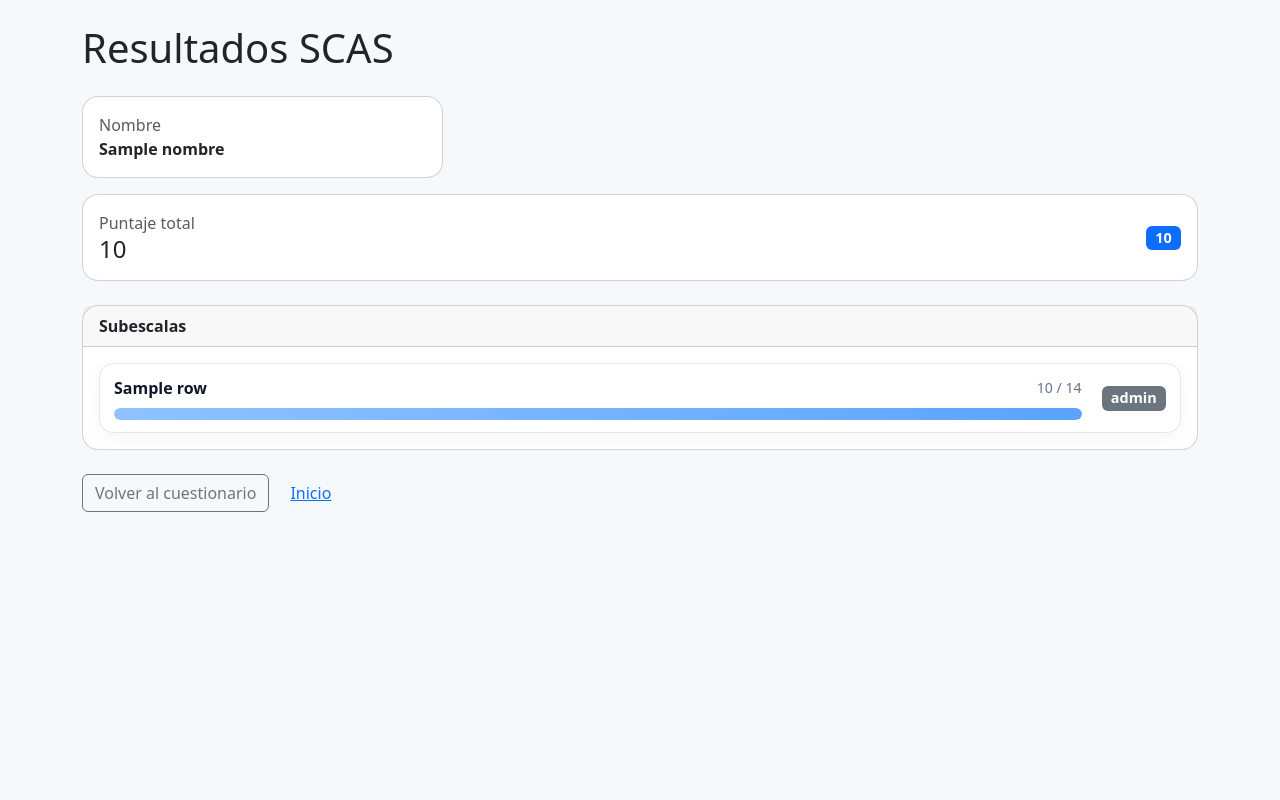
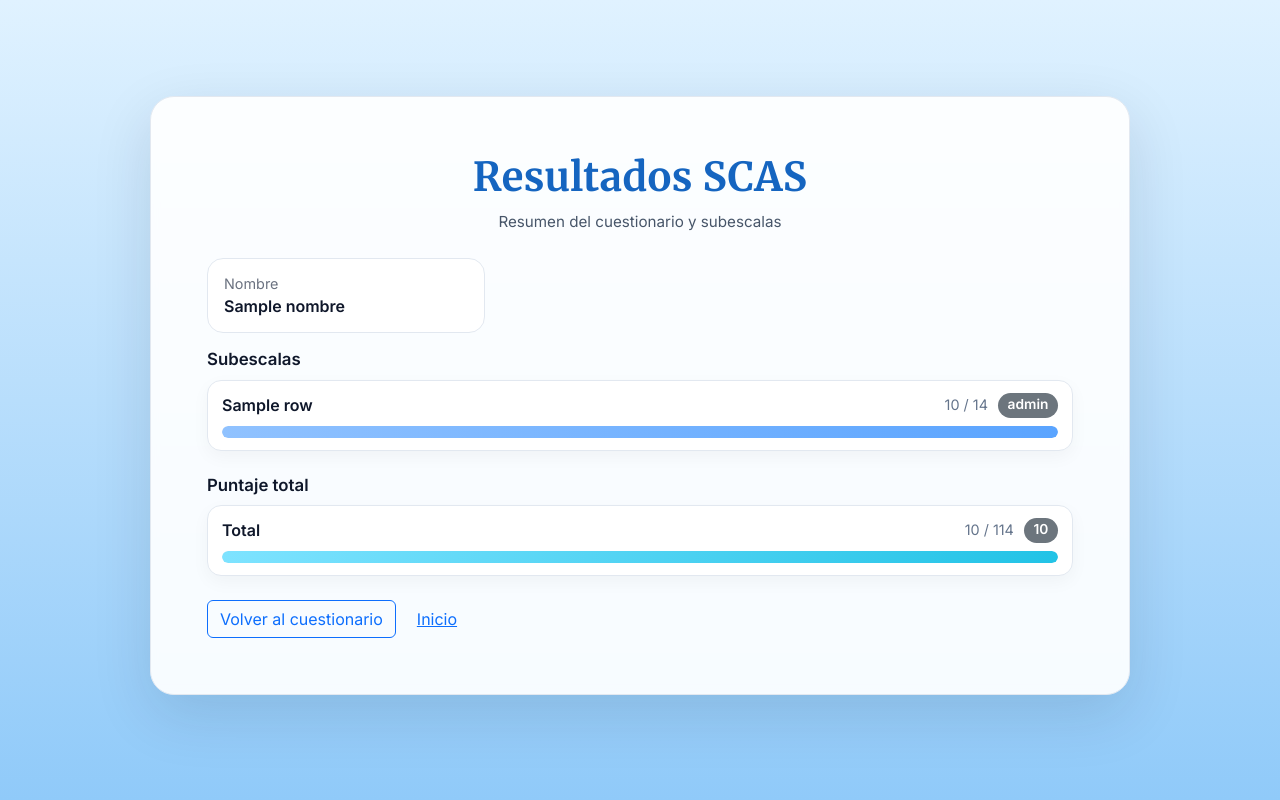
Before and after one commit to MirellaYuriko1/Tesis_clon, a Flask app: template templates/resultado.html in a window 1280 px wide. Run offline with Flask 3, Linux system fonts and the light colour scheme; the template is opened without the code that fills it: most values are stand-ins (such as "Sample title", 1, 10 or a date in 2020).

Commit message:
Actualizar

```diff
--- a/templates/resultado.html
+++ b/templates/resultado.html
@@ -5,120 +5,178 @@
   <meta name="viewport" content="width=device-width, initial-scale=1"/>
   <title>Resultados SCAS</title>
 
-  <link href="https://cdn.jsdelivr.net/npm/bootstrap@5.3.3/dist/css/bootstrap.min.css" rel="stylesheet"/>
+  <link href="https://cdn.jsdelivr.net/npm/bootstrap@5.3.3/dist/css/bootstrap.min.css" rel="stylesheet">
+  <link href="https://fonts.googleapis.com/css2?family=Merriweather:wght@700&family=Inter:wght@400;500;600&display=swap" rel="stylesheet">
+
   <style>
-    body{ background:#f6f9fc; }
-    .card{ border-radius:16px; }
-    .badge-level{ font-size:.9rem; }
+    :root{
+      --bg1:#e0f2ff; --bg2:#90caf9;
+      --ink:#0f172a; --muted:#475569;
+      --brand:#1e88e5; --brand-dark:#1565c0;
+      --panel:#ffffff; --line:#e2e8f0;
+      --radius:24px; --shadow:0 20px 60px rgba(2,21,46,.12);
+    }
 
-    /* ===== Subescalas: estilo barras tipo “calculando” ===== */
-    .scas-title{ font-size:1.05rem; font-weight:700; color:#0f172a; }
+    html, body { height: 100%; }
+    body{
+      margin:0;
+      font-family: 'Inter', system-ui, -apple-system, Segoe UI, Roboto, Arial, sans-serif;
+      color: var(--ink);
+      background: linear-gradient(180deg, var(--bg1) 0%, var(--bg2) 100%);
+    }
+
+    /* Contenedor tipo hero (mismo look del index) */
+    .hero{ padding-block: clamp(48px, 8vw, 96px); }
+    .hero-card{
+      max-width: 980px; margin-inline: auto;
+      background: rgba(255,255,255,.92); backdrop-filter: blur(4px);
+      border: 1px solid var(--line); border-radius: var(--radius);
+      box-shadow: var(--shadow);
+      padding: clamp(24px, 5vw, 56px);
+    }
+    h1{
+      font-family: 'Merriweather', serif; font-weight: 700; text-align: center;
+      color: var(--brand-dark); font-size: clamp(26px, 4vw, 40px); margin-bottom: 10px;
+      letter-spacing:.3px;
+    }
+    .subtitle{ text-align:center; color:var(--muted); margin-bottom: 24px; font-size: .95rem; }
+
+    /* Datos principales */
+    .info-tile{
+      background:#fff; border:1px solid var(--line); border-radius:16px; padding:14px 16px;
+    }
+    .info-tile .label{ color:#6b7280; font-size:.9rem; }
+    .info-tile .value{ font-weight:600; }
+
+    .badge-level{ font-size:.86rem; border-radius:999px; padding:.35rem .6rem; font-weight:700; }
+
+    /* Rosado para “Alto” */
+    .bg-rose { background:#fde2f2 !important; color:#9d174d !important; border:1px solid #f9c6e6; }
+
+    /* ===== Barras estáticas tipo “calculando” ===== */
+    .scas-title{ font-size:1.05rem; font-weight:700; color:#0f172a; margin-bottom:10px; }
     .scas-list{ display:grid; gap:14px; }
     .scas-item{
-      display:grid; grid-template-columns:1fr auto; align-items:center;
-      gap:12px; padding:12px 14px; border:1px solid #e5e7eb; border-radius:14px;
-      background:#fff; box-shadow:0 6px 18px rgba(0,0,0,.04);
+      border:1px solid var(--line); border-radius:14px; background:#fff;
+      box-shadow:0 6px 18px rgba(0,0,0,.04); padding:12px 14px;
     }
-    .scas-left{ min-width:0; }
-    .scas-top{ display:flex; justify-content:space-between; align-items:center; gap:10px; margin-bottom:8px; }
-    .scas-name{ font-weight:600; color:#0f172a; white-space:nowrap; overflow:hidden; text-overflow:ellipsis; }
-    .scas-score{ font-size:.88rem; color:#64748b; }
+    .scas-top{
+      display:flex; align-items:center; justify-content:space-between; gap:12px; margin-bottom:8px;
+      flex-wrap: wrap;
+    }
+    .scas-name{ font-weight:600; color:#0f172a; }
+    .scas-right{ display:flex; align-items:center; gap:10px; }
+    .scas-score{ font-size:.9rem; color:#64748b; }
 
-    /* Barra base (estática) */
     .scas-progress{ height:12px; background:#eef2f7; border-radius:999px; overflow:hidden; }
-    .scas-bar{ height:100%; width:100%; border-radius:999px; } /* siempre llena */
+    .scas-bar{ height:100%; width:100%; border-radius:999px; } /* estática: llena */
 
-    /* Paleta de colores suaves */
+    /* Paleta suave por subescala */
     .c1{ background:linear-gradient(90deg,#90c2ff,#5aa4ff); }
     .c2{ background:linear-gradient(90deg,#d9b6ff,#b58cff); }
     .c3{ background:linear-gradient(90deg,#ffc6a1,#ffa86b); }
     .c4{ background:linear-gradient(90deg,#a9e4d7,#65d1bd); }
     .c5{ background:linear-gradient(90deg,#ffe08a,#ffc64d); }
     .c6{ background:linear-gradient(90deg,#f7a4c0,#f178a1); }
-    .c7{ background:linear-gradient(90deg,#c9f0a8,#8de06b); }
-    .c8{ background:linear-gradient(90deg,#bcd2ff,#86a9ff); }
+    .c7{ background:linear-gradient(90deg,#bcd2ff,#86a9ff); }
+    .c8{ background:linear-gradient(90deg,#c9f0a8,#8de06b); }
 
-    /* Badges (reutilizamos tus colores de Bootstrap) */
-    @media (max-width:480px){ .scas-item{ grid-template-columns:1fr; gap:10px; } }
+    /* Color distinto para barra de Total */
+    .ctotal{ background: linear-gradient(90deg,#7ee3ff,#22c3e6); }
+
+    @media (max-width:576px){
+      .scas-right{ gap:8px; }
+    }
   </style>
 </head>
 <body>
-<div class="container py-4">
-  <h1 class="mb-4">Resultados SCAS</h1>
+  <main class="hero">
+    <section class="hero-card">
+
+      <h1>Resultados SCAS</h1>
+      <p class="subtitle">Resumen del cuestionario y subescalas</p>
 
       {% if notfound %}
-    <div class="alert alert-warning">
+        <div class="alert alert-warning mb-3">
           No se encontró un cuestionario guardado para este usuario.
         </div>
         <a href="/cuestionario?uid={{ uid }}" class="btn btn-primary">Ir al cuestionario</a>
+
       {% else %}
+        <!-- Datos principales -->
         <div class="row g-3 mb-3">
           <div class="col-md-4">
-        <div class="card p-3">
-            <div class="text-muted">Nombre</div>
-            <div class="fw-semibold">{{ nombre }}</div>
+            <div class="info-tile">
+              <div class="label">Nombre</div>
+              <div class="value">{{ nombre }}</div>
             </div>
           </div>
         </div>
 
-    <!-- Total -->
-    <div class="card mb-4">
-      <div class="card-body d-flex justify-content-between align-items-center">
-        <div>
-          <div class="text-muted">Puntaje total</div>
-          <div class="h4 mb-0">{{ total }}</div>
-        </div>
-        <div>
-          <span class="badge bg-primary badge-level">{{ nivel_total }}</span>
-        </div>
+        <!-- Subescalas -->
+        <h3 class="scas-title">Subescalas</h3>
+        <div class="scas-list">
+          {% for r in rows %}
+          <div class="scas-item">
+            <div class="scas-top">
+              <span class="scas-name">{{ r.label }}</span>
+
+              <!-- AQUI: score y badge en la misma línea -->
+              <div class="scas-right">
+                <span class="scas-score">{{ r.score }} / 14</span>
+                {% if r.level == 'Muy alto' %}
+                  <span class="badge badge-level bg-danger">{{ r.level }}</span>
+                {% elif r.level == 'Alto' %}
+                  <span class="badge badge-level bg-rose">{{ r.level }}</span>     <!-- rosado -->
+                {% elif r.level == 'Elevado' %}
+                  <span class="badge badge-level bg-warning text-dark">{{ r.level }}</span> <!-- amarillo -->
+                {% elif r.level == 'Normal' %}
+                  <span class="badge badge-level bg-success">{{ r.level }}</span>  <!-- verde -->
+                {% else %}
+                  <span class="badge badge-level bg-secondary">{{ r.level }}</span>
+                {% endif %}
               </div>
             </div>
 
-    <!-- Subescalas (nuevo diseño con barras estáticas) -->
-    <div class="card">
-      <div class="card-header fw-semibold">Subescalas</div>
-      <div class="card-body">
-        <h3 class="scas-title visually-hidden">Subescalas</h3>
-
-        <div class="scas-list">
-          {% for r in rows %}
-          <div class="scas-item">
-            <div class="scas-left">
-              <div class="scas-top">
-                <span class="scas-name">{{ r.label }}</span>
-                <span class="scas-score">{{ r.score }} / 14</span>
-              </div>
             <div class="scas-progress">
-                <!-- barra estática; solo cambia el color c1..c8 ciclando -->
               <div class="scas-bar {{ loop.cycle('c1','c2','c3','c4','c5','c6','c7','c8') }}"></div>
-              </div>
-            </div>
-
-            <!-- Nivel (mismo mapeo de colores que tenías) -->
-            <div class="ms-2">
-              {% if r.level == 'Muy alto' %}
-                <span class="badge bg-danger badge-level">{{ r.level }}</span>
-              {% elif r.level == 'Alto' %}
-                <span class="badge bg-warning text-dark badge-level">{{ r.level }}</span>
-              {% elif r.level == 'Elevado' %}
-                <span class="badge bg-info text-dark badge-level">{{ r.level }}</span>
-              {% elif r.level == 'Normal' %}
-                <span class="badge bg-success badge-level">{{ r.level }}</span>
-              {% else %}
-                <span class="badge bg-secondary badge-level">{{ r.level }}</span>
-              {% endif %}
             </div>
           </div>
           {% endfor %}
         </div>
+
+        <!-- Puntaje total (abajo, barra estática, muestra /114 y badge al costado) -->
+        <h3 class="scas-title mt-4">Puntaje total</h3>
+        <div class="scas-item">
+          <div class="scas-top">
+            <span class="scas-name">Total</span>
+            <div class="scas-right">
+              <span class="scas-score">{{ total }} / 114</span>
+              {% if nivel_total == 'Muy alto' %}
+                <span class="badge badge-level bg-danger">{{ nivel_total }}</span>
+              {% elif nivel_total == 'Alto' %}
+                <span class="badge badge-level bg-rose">{{ nivel_total }}</span>
+              {% elif nivel_total == 'Elevado' %}
+                <span class="badge badge-level bg-warning text-dark">{{ nivel_total }}</span>
+              {% elif nivel_total == 'Normal' %}
+                <span class="badge badge-level bg-success">{{ nivel_total }}</span>
+              {% else %}
+                <span class="badge badge-level bg-secondary">{{ nivel_total }}</span>
+              {% endif %}
+            </div>
+          </div>
+          <div class="scas-progress">
+            <div class="scas-bar ctotal"></div>
           </div>
         </div>
 
+        <!-- Acciones -->
         <div class="mt-4 d-flex gap-2">
-      <a href="/cuestionario?uid={{ uid }}" class="btn btn-outline-secondary">Volver al cuestionario</a>
+          <a href="/cuestionario?uid={{ uid }}" class="btn btn-outline-primary">Volver al cuestionario</a>
           <a href="/" class="btn btn-link">Inicio</a>
         </div>
       {% endif %}
-</div>
+    </section>
+  </main>
 </body>
 </html>
```
Lines whose indentation alone changed are shown as unchanged.
